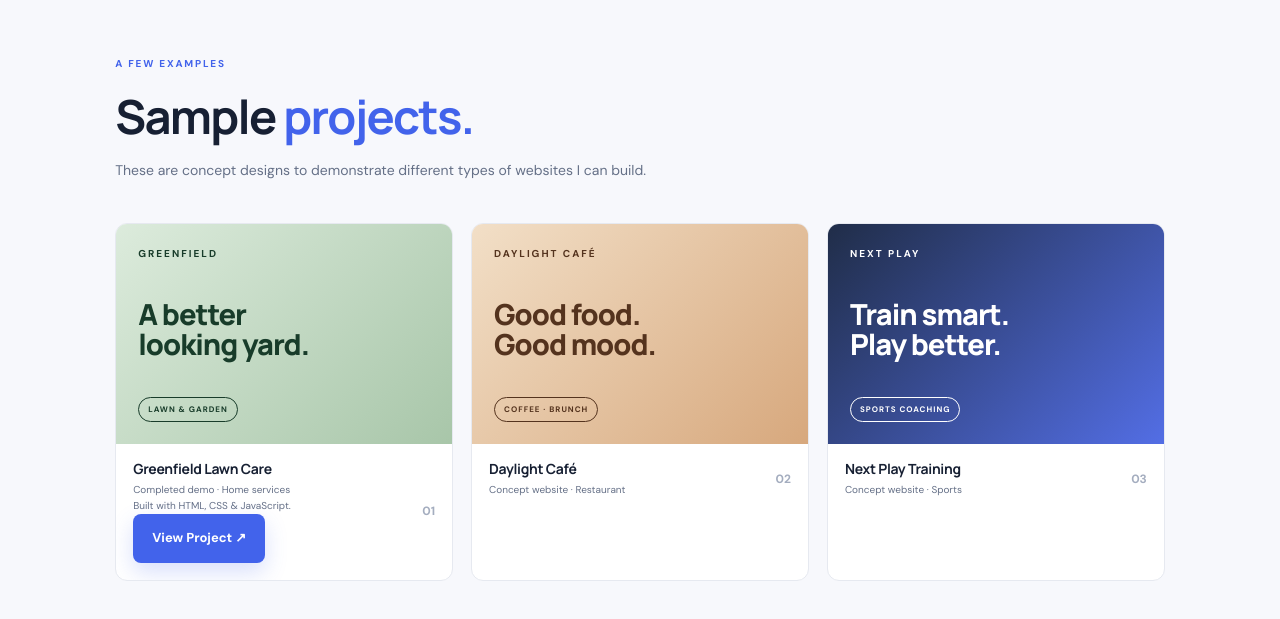
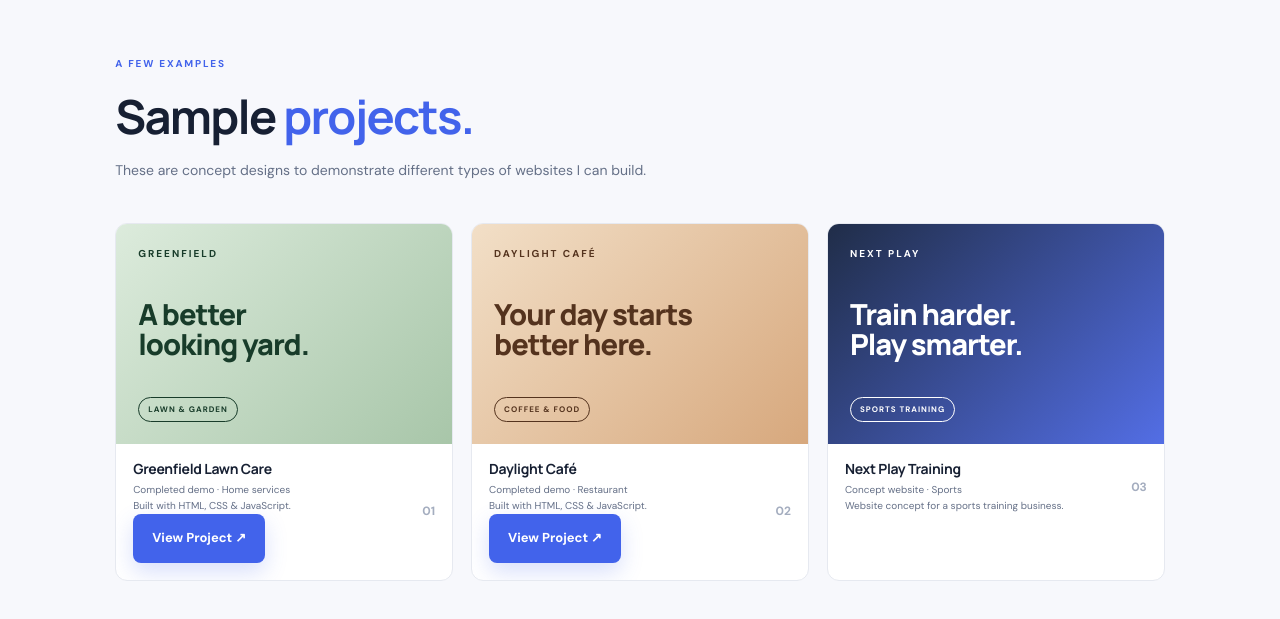
Before and after one commit to CodingWiz123-glitch/pixelcraft-web, a plain HTML site: page index.html in a window 1280 px wide. Shown: the part 1609-2228 px from the top of the page. Drawn offline with Linux system fonts and the light colour scheme.

Commit message:
Update index.html

```diff
--- a/index.html
+++ b/index.html
@@ -1,3 +1,4 @@
+
 <!DOCTYPE html>
 <html lang="en">
 <head>
@@ -8,12 +9,17 @@
     <link rel="stylesheet" href="style.css">
     <script src="script.js" defer></script>
 </head>
+
 <body>
+
+    <!-- HEADER -->
     <header class="site-header">
         <a class="logo" href="#home" aria-label="PixelCraft Web home">
             <span class="logo-mark">P</span> PixelCraft<span class="logo-light">Web</span>
         </a>
+
         <button class="menu-toggle" id="menuToggle" aria-label="Toggle navigation" aria-expanded="false">☰</button>
+
         <nav id="navLinks" aria-label="Main navigation">
             <a href="#services">Services</a>
             <a href="#work">Sample work</a>
@@ -23,20 +29,38 @@
     </header>
 
     <main>
+
+        <!-- HERO -->
         <section class="hero section" id="home">
             <div class="hero-copy">
                 <p class="eyebrow"><span class="status-dot"></span> SIMPLE. MODERN. BUILT WITH CARE.</p>
-        <h1 class="hero-title">We build websites that grow businesses. <span>Stand out.</span></h1>
-        <p class="hero-text">I create clean, easy-to-use websites that help local businesses show what they do and make a great first impression.</p>
+
+                <h1 class="hero-title">
+                    We build websites that grow businesses.
+                    <span>Stand out.</span>
+                </h1>
+
+                <p class="hero-text">
+                    I create clean, easy-to-use websites that help local businesses show what they do and make a great first impression.
+                </p>
+
                 <div class="hero-actions">
                     <a class="button button-primary" href="#work">See sample work <span>↗</span></a>
                     <a class="button button-secondary" href="#services">What I offer</a>
                 </div>
-        <p class="small-note">A beginner web-design portfolio. Sample projects are demonstrations, not real client work.</p>
+
+                <p class="small-note">
+                    A beginner web-design portfolio. Sample projects are demonstrations, not real client work.
+                </p>
             </div>
+
             <div class="hero-art" aria-label="Illustration of a website layout">
                 <div class="browser">
-          <div class="browser-top"><i></i><i></i><i></i><span>yourbusiness.example</span></div>
+                    <div class="browser-top">
+                        <i></i><i></i><i></i>
+                        <span>yourbusiness.example</span>
+                    </div>
+
                     <div class="browser-content">
                         <div class="mock-logo"></div>
                         <div class="mock-nav"><b></b><b></b><b></b></div>
@@ -47,35 +71,58 @@
                         <div class="mock-cards"><i></i><i></i><i></i></div>
                     </div>
                 </div>
+
                 <div class="floating-tag">Thoughtful design <span>✦</span></div>
             </div>
         </section>
 
+        <!-- TRUST STRIP -->
         <section class="trust-strip">
-      <span>RESPONSIVE DESIGN</span><span>CLEAR INFORMATION</span><span>MADE FOR REAL PEOPLE</span>
+            <span>RESPONSIVE DESIGN</span>
+            <span>CLEAR INFORMATION</span>
+            <span>MADE FOR REAL PEOPLE</span>
         </section>
 
+        <!-- SERVICES -->
         <section class="section" id="services">
             <div class="section-heading">
                 <p class="eyebrow">WHAT I CAN HELP WITH</p>
                 <h2>Small websites, <span>big first impressions.</span></h2>
                 <p>Starter services for people and small businesses that need a simple place online.</p>
             </div>
+
             <div class="service-grid">
-        <article class="service-card"><div class="icon">✳</div><h3>Starter websites</h3><p>A clean homepage with the important details customers need to know.</p></article>
-        <article class="service-card"><div class="icon">▦</div><h3>Mobile-friendly layouts</h3><p>Pages designed to be easy to read on phones, tablets, and computers.</p></article>
-        <article class="service-card"><div class="icon">↗</div><h3>Updates & improvements</h3><p>Help organizing information, improving layout, and refreshing an existing page.</p></article>
+                <article class="service-card">
+                    <div class="icon">✳</div>
+                    <h3>Starter websites</h3>
+                    <p>A clean homepage with the important details customers need to know.</p>
+                </article>
+
+                <article class="service-card">
+                    <div class="icon">▦</div>
+                    <h3>Mobile-friendly layouts</h3>
+                    <p>Pages designed to be easy to read on phones, tablets, and computers.</p>
+                </article>
+
+                <article class="service-card">
+                    <div class="icon">↗</div>
+                    <h3>Updates & improvements</h3>
+                    <p>Help organizing information, improving layout, and refreshing an existing page.</p>
+                </article>
             </div>
         </section>
 
+        <!-- SAMPLE PROJECTS -->
         <section class="section work-section" id="work">
             <div class="section-heading">
                 <p class="eyebrow">A FEW EXAMPLES</p>
                 <h2>Sample <span>projects.</span></h2>
                 <p>These are concept designs to demonstrate different types of websites I can build.</p>
             </div>
+
             <div class="work-grid">
 
+                <!-- PROJECT 01: GREENFIELD -->
                 <article class="project-card">
                     <div class="project-preview lawn-preview">
                         <div class="preview-label">GREENFIELD</div>
@@ -88,6 +135,7 @@
                             <h3>Greenfield Lawn Care</h3>
                             <p>Completed demo · Home services</p>
                             <p>Built with HTML, CSS & JavaScript.</p>
+
                             <a class="button button-primary"
                                href="https://codingwiz123-glitch.github.io/greenfield-lawn-care/"
                                target="_blank"
@@ -95,43 +143,107 @@
                                 View Project ↗
                             </a>
                         </div>
+
                         <span class="project-number">01</span>
                     </div>
                 </article>
+
+                <!-- PROJECT 02: DAYLIGHT CAFÉ -->
                 <article class="project-card">
-          <div class="project-preview cafe-preview"><div class="preview-label">DAYLIGHT CAFÉ</div><div class="preview-big">Good food.<br>Good mood.</div><div class="preview-pill">COFFEE · BRUNCH</div></div>
-          <div class="project-info"><div><h3>Daylight Café</h3><p>Concept website · Restaurant</p></div><span class="project-number">02</span></div>
+                    <div class="project-preview cafe-preview">
+                        <div class="preview-label">DAYLIGHT CAFÉ</div>
+                        <div class="preview-big">Your day starts<br>better here.</div>
+                        <div class="preview-pill">COFFEE & FOOD</div>
+                    </div>
+
+                    <div class="project-info">
+                        <div>
+                            <h3>Daylight Café</h3>
+                            <p>Completed demo · Restaurant</p>
+                            <p>Built with HTML, CSS & JavaScript.</p>
+
+                            <a class="button button-primary"
+                               href="https://codingwiz123-glitch.github.io/daylight-cafe/"
+                               target="_blank"
+                               rel="noopener noreferrer">
+                                View Project ↗
+                            </a>
+                        </div>
+
+                        <span class="project-number">02</span>
+                    </div>
                 </article>
+
+                <!-- PROJECT 03: NEXT PLAY -->
                 <article class="project-card">
-          <div class="project-preview sport-preview"><div class="preview-label">NEXT PLAY</div><div class="preview-big">Train smart.<br>Play better.</div><div class="preview-pill">SPORTS COACHING</div></div>
-          <div class="project-info"><div><h3>Next Play Training</h3><p>Concept website · Sports</p></div><span class="project-number">03</span></div>
+                    <div class="project-preview sport-preview">
+                        <div class="preview-label">NEXT PLAY</div>
+                        <div class="preview-big">Train harder.<br>Play smarter.</div>
+                        <div class="preview-pill">SPORTS TRAINING</div>
+                    </div>
+
+                    <div class="project-info">
+                        <div>
+                            <h3>Next Play Training</h3>
+                            <p>Concept website · Sports</p>
+                            <p>Website concept for a sports training business.</p>
+                        </div>
+
+                        <span class="project-number">03</span>
+                    </div>
                 </article>
+
             </div>
         </section>
 
+        <!-- ABOUT -->
         <section class="section about-section" id="about">
             <div class="about-badge">PC<span>.</span></div>
+
             <div>
                 <p class="eyebrow">A LITTLE ABOUT THIS STUDIO</p>
                 <h2>Creative ideas, <span>careful details.</span></h2>
-        <p>PixelCraft Web is a new web-design project focused on making straightforward, attractive websites for small businesses. I use a mix of coding and AI tools, and I keep learning with every project.</p>
-        <p class="small-note">Replace this paragraph with a short introduction you are comfortable sharing. You do not need to publish your age, home address, school, phone number, or personal email.</p>
+
+                <p>
+                    PixelCraft Web is a new web-design project focused on making straightforward, attractive websites for small businesses. I use a mix of coding and AI tools, and I keep learning with every project.
+                </p>
+
+                <p class="small-note">
+                    Replace this paragraph with a short introduction you are comfortable sharing. You do not need to publish your age, home address, school, phone number, or personal email.
+                </p>
             </div>
         </section>
 
+        <!-- CONTACT -->
         <section class="contact-section" id="contact">
             <p class="eyebrow">HAVE A PROJECT IN MIND?</p>
             <h2>Let's make something <span>useful.</span></h2>
-      <p>Interested in a simple website? Ask a parent or guardian to help arrange an introduction and discuss project details.</p>
-      <a class="button button-light" href="mailto:REPLACE-WITH-PARENT-APPROVED-CONTACT@example.com?subject=Website%20project%20question">Contact about a project ↗</a>
-      <p class="contact-note">Before publishing, replace the sample contact address with a parent-approved business contact method.</p>
+
+            <p>
+                Interested in a simple website? Ask a parent or guardian to help arrange an introduction and discuss project details.
+            </p>
+
+            <a class="button button-light" href="mailto:REPLACE-WITH-PARENT-APPROVED-CONTACT@example.com?subject=Website%20project%20question">
+                Contact about a project ↗
+            </a>
+
+            <p class="contact-note">
+                Before publishing, replace the sample contact address with a parent-approved business contact method.
+            </p>
         </section>
+
     </main>
 
+    <!-- FOOTER -->
     <footer>
-    <a class="logo footer-logo" href="#home"><span class="logo-mark">P</span> PixelCraft<span class="logo-light">Web</span></a>
+        <a class="logo footer-logo" href="#home">
+            <span class="logo-mark">P</span> PixelCraft<span class="logo-light">Web</span>
+        </a>
+
         <p>© <span id="year"></span> PixelCraft Web · Portfolio concept</p>
+
         <a href="#home" class="back-top">Back to top ↑</a>
     </footer>
+
 </body>
 </html>
```
Lines whose indentation alone changed are shown as unchanged.
